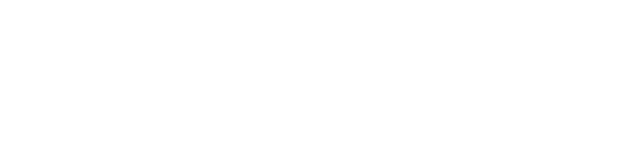
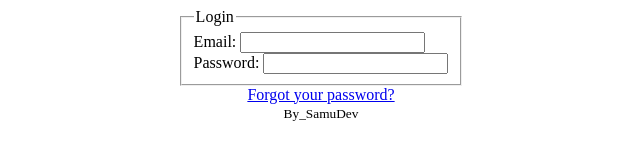
Before and after one commit to imsamudev01/login_form_-, a plain HTML site: page index.html in a window 1280 px wide. Shown: the whole page, without its empty margins (319-959 px from the left). Drawn offline with Linux system fonts and the light colour scheme; a web font is replaced by a local one.

Commit message:
Updated_18.03.2024

```diff
--- a/index.html
+++ b/index.html
@@ -15,5 +15,28 @@
 
     <title>Login Form</title>
   </head>
-  <body></body>
+  <body>
+    <fieldset>
+      <legend>Login</legend>
+      <form action="" method="post">
+        <div class="start_email">
+          <label for="email">Email:</label>
+          <input type="email" name="email" />
+        </div>
+        <div class="start_password">
+          <label for="password">Password:</label>
+          <input type="password" name="password" id="" />
+        </div>
+      </form>
+    </fieldset>
+    <div class="forgot_password">
+      <!-- insert link_page of recover pass -->
+      <a href="http://" target="_blank" rel="noopener noreferrer"
+        >Forgot your password?</a
+      >
+    </div>
+    <footer>
+      <small>By_SamuDev</small>
+    </footer>
+  </body>
 </html>
```
